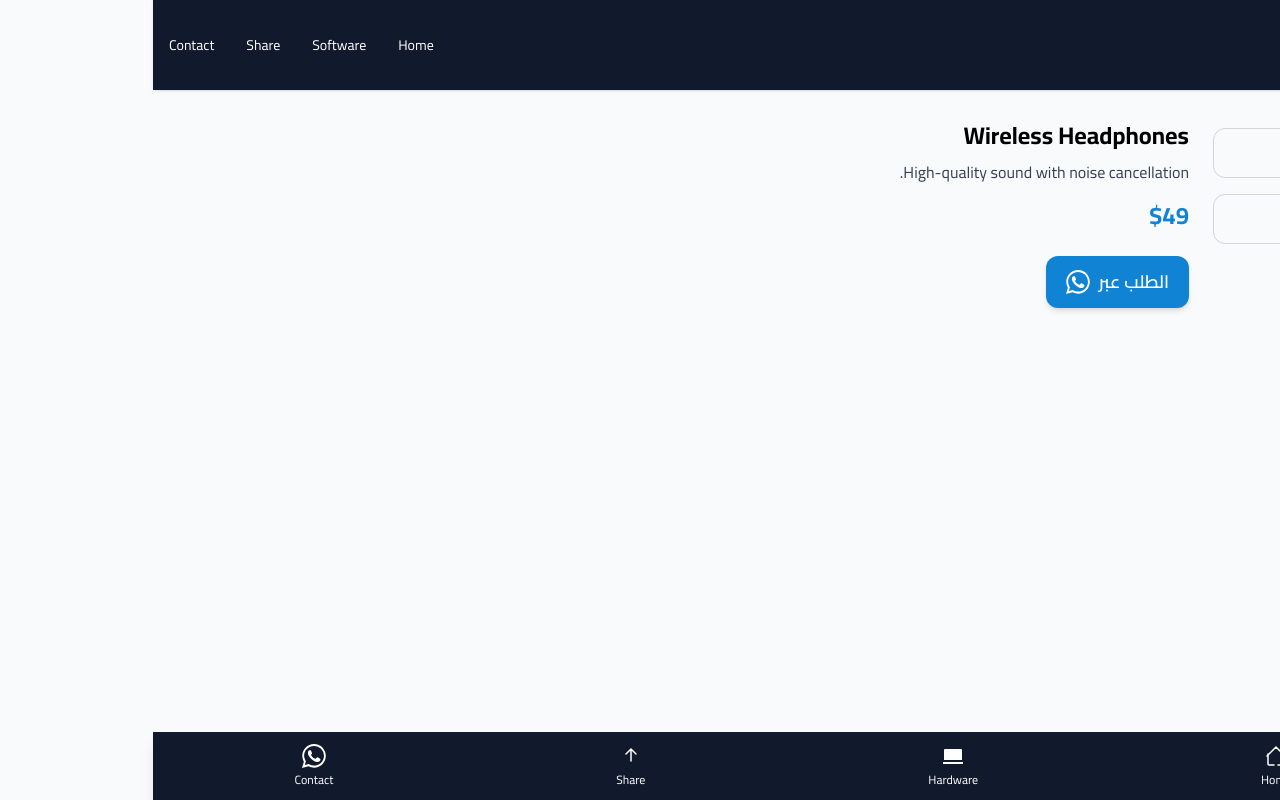
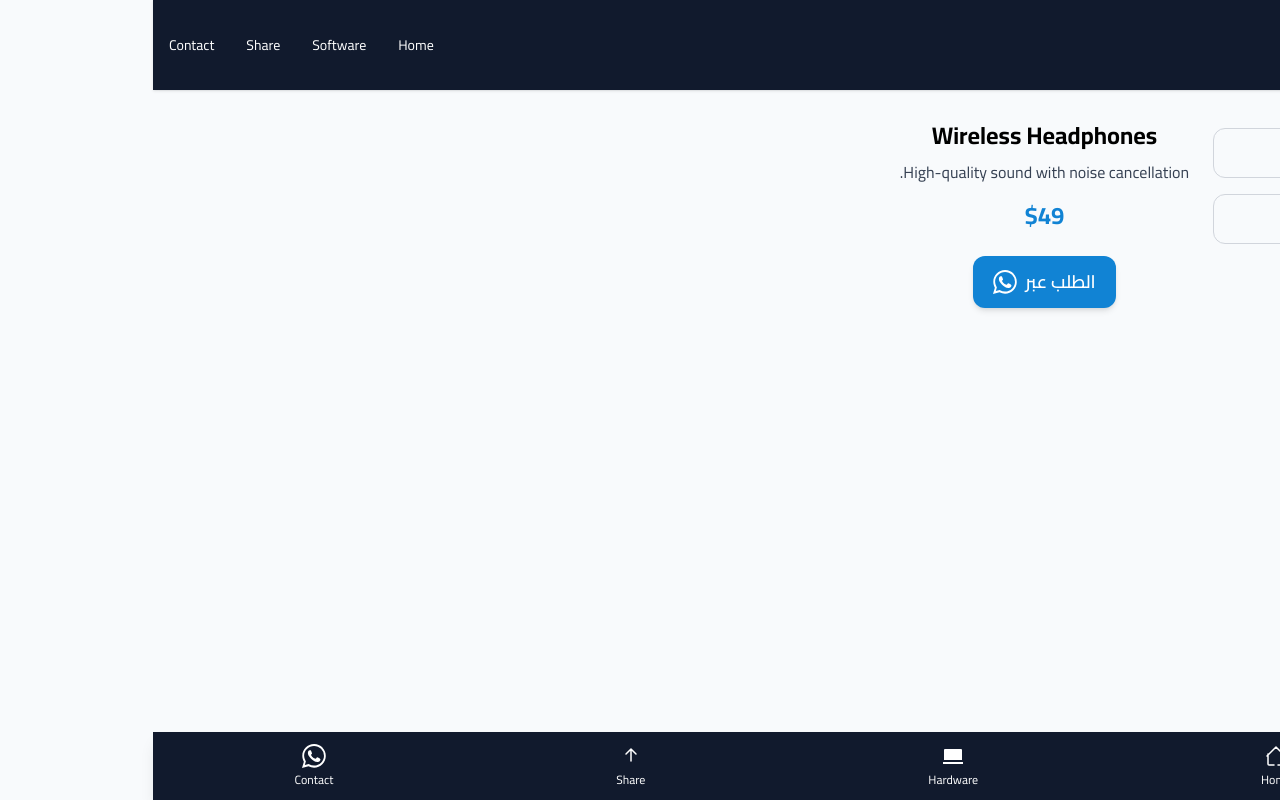
Before and after one commit to Mohammedsalih1/Umunlocker, a Next.js app: page /products/1 in a window 1280 px wide. Built offline with nearby package versions, Linux system fonts and the light colour scheme.

Commit message:
styling again

```diff
--- a/app/products/[id]/page.jsx
+++ b/app/products/[id]/page.jsx
@@ -95,17 +95,16 @@ export default function ProductPage({ params }) {
         alt={product.title}
         className="rounded"
       /> */}
-      <div>
+      <div className="text-center">
         <h1 className="text-2xl font-bold mt-4">{product.title}</h1>
         <p className="text-gray-700 mt-2">{product.description}</p>
         <div className="mt-4 text-2xl font-bold text-[#1183d4]">${product.price}</div>
-
         <button
         onClick={handleWhatsApp}
-          href="https://wa.me/23676057518"
-          target="_blank"
-          rel="noopener noreferrer"
-          className="mt-6 inline-flex items-center gap-2 bg-[#1183d4] hover:bg-green-700 text-white px-5 py-3 rounded-xl text-lg font-semibold transition shadow-md"
+          // href="https://wa.me/23676057518"
+          // target="_blank"
+          // rel="noopener noreferrer"
+          className="mt-6 inline-flex items-center gap-2 cursor-pointer bg-[#1183d4] hover:bg-green-700 text-white px-5 py-3 rounded-xl text-lg font-semibold transition shadow-md"
           >
             الطلب عبر
           <svg
```
